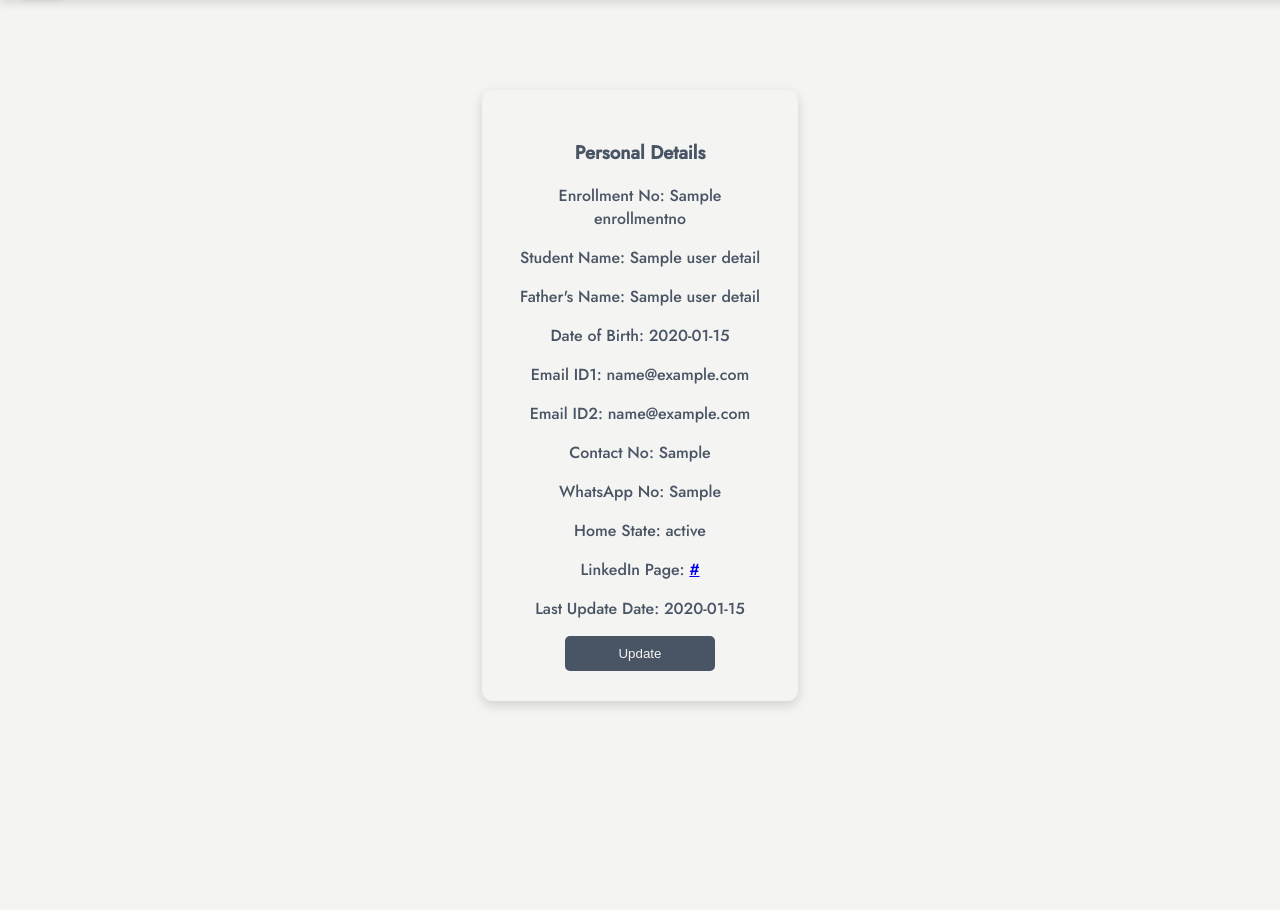
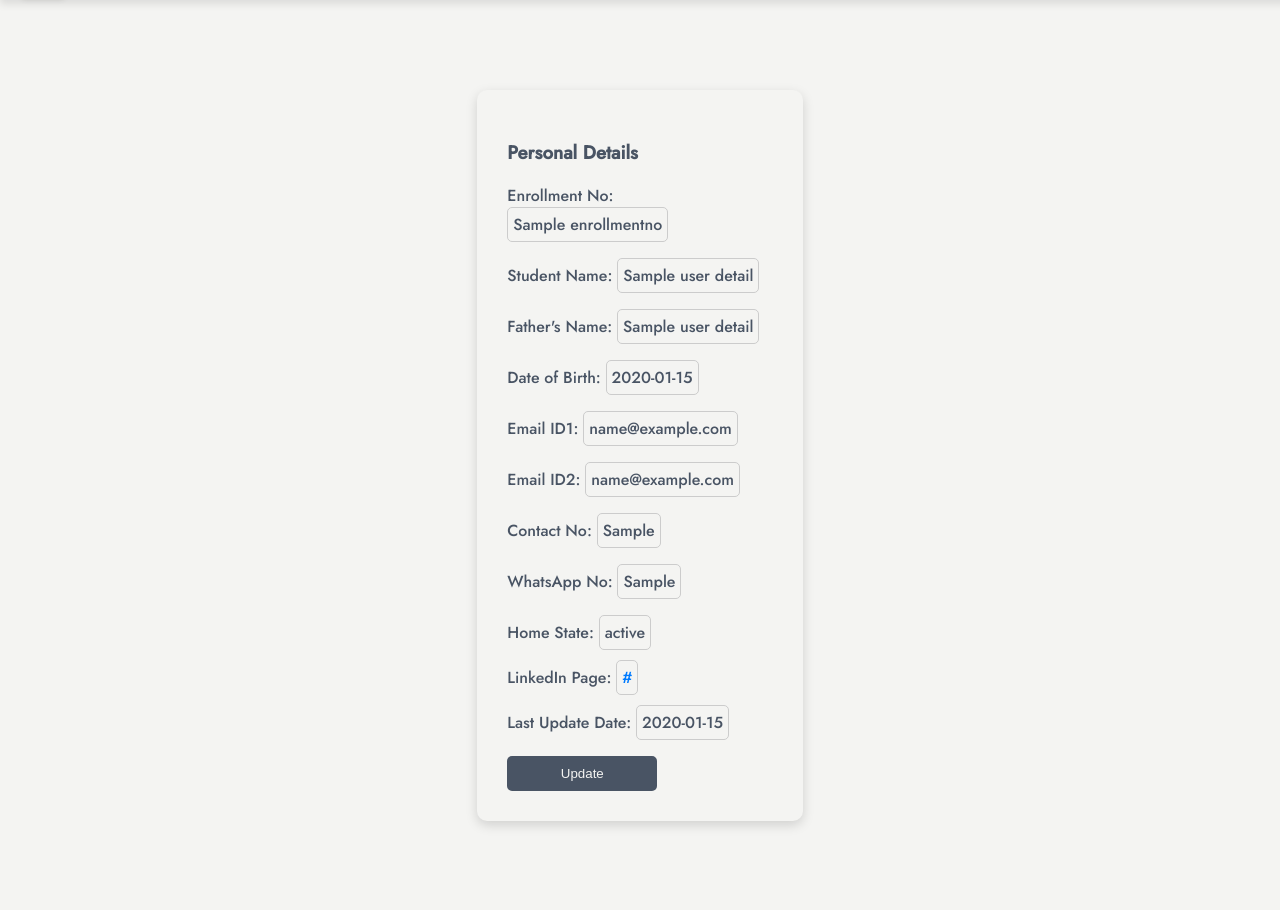
Before and after one commit to ansh-mehrotra/AluminiConnect, a Flask app: template templates/index.html in a window 1280 px wide, after a click on "Personal Details". Shown: the part 60-970 px from the top of the page. Run offline with Flask 3, Linux system fonts and the light colour scheme; the template is opened without the code that fills it: most values are stand-ins (such as "Sample title", 1, 10 or a date in 2020).

Commit message:
slight changes

```diff
--- a/static/style.css
+++ b/static/style.css
@@ -40,7 +40,10 @@ header {
   left: 0;
   background-color: #222;
   overflow-x: hidden;
+
+  /* Make changes in the below transition property */
   transition: width 0.5s ease;
+
   padding-top: 60px;
   box-shadow: 2px 0 5px rgba(0, 0, 0, 0.3);
 }
@@ -109,6 +112,26 @@ header {
   margin-bottom: 40px;
   text-align: center;
 }
+
+
+
+#personalDetails, #eduDetails, #jobDetails, #advStudyDetails, #highestStudyDetails{
+  text-align: left;
+}
+
+
+
+
+
+
+
+
+
+
+
+
+
+
 
 .content.active {
   display: block;
@@ -198,7 +221,7 @@ header {
   left: 0;
   background-color: var(--primary-text); /* Dark slate blue */
   overflow-x: hidden;
-  transition: width 0.5s ease;
+  /* transition: width 0.5s ease; */
   padding-top: 60px;
   box-shadow: 2px 0 5px rgba(0, 0, 0, 0.3);
 }
@@ -267,6 +290,45 @@ header {
   display: block;
 }
 
+
+#details span[contenteditable="true"] {
+  display: inline-block;
+  padding: 5px;
+
+  border: 1px solid #ccc;
+  border-radius: 5px;
+  background-color: #F4F4F2;
+  transition: box-shadow 0.3s ease, background-color 0.3s ease;
+
+}
+
+
+#details span[contenteditable="true"]:hover {
+  background-color: #F4F4F2;
+  box-shadow: 0 4px 8px rgba(0, 0, 0, 0.1);
+}
+
+
+#details a[contenteditable="true"] {
+  text-decoration: none;
+  color: #007bff;
+  border: 1px solid #ccc;
+  border-radius: 5px;
+  padding: 5px;
+  transition: box-shadow 0.3s ease, background-color 0.3s ease;
+}
+
+
+#details a[contenteditable="true"]:hover {
+  background-color: #F4F4F2;
+  box-shadow: 0 4px 8px rgba(0, 0, 0, 0.1);
+}
+
+
+/* Grid layout for the details section */
+
+
+
 /* Responsive styles */
 @media (max-width: 768px) {
   .content {
```
Also changed, not shown: templates/index.html (+28 -5 lines), 1 other file.
